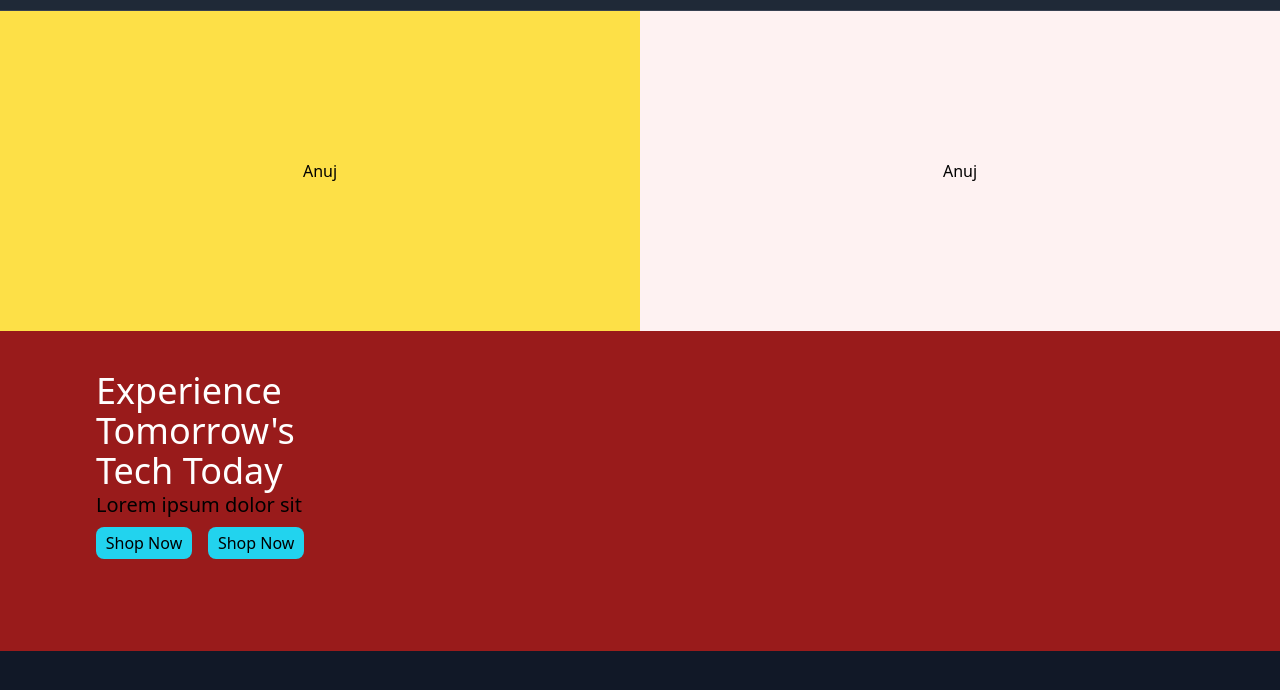
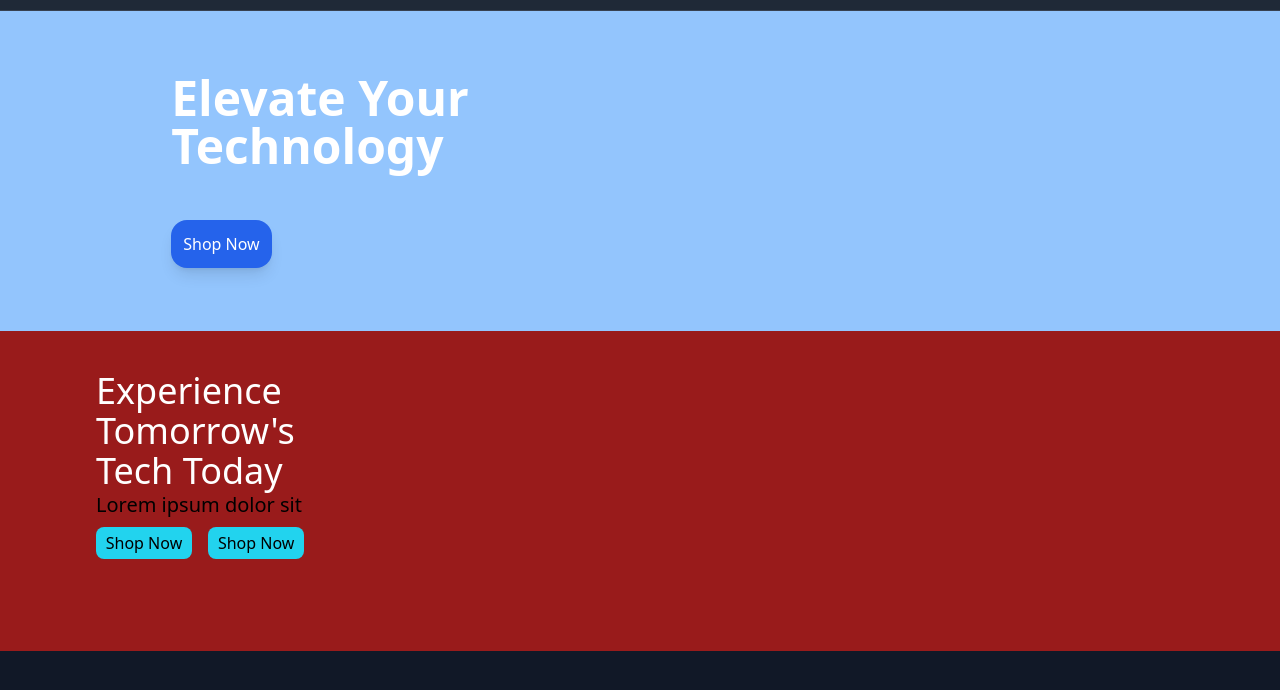
Before and after one commit to anuz-net/TechBro-College-Project, a website: page src/index.html in a window 1280 px wide. Shown: the part 54-744 px from the top of the page. Drawn offline with nearby package versions, Linux system fonts and the light colour scheme.

Commit message:
Reapply "updated"
This reverts commit 4a318cb6a052728f71f2caf0c4df19dda68f0155.

```diff
--- a/src/index.html
+++ b/src/index.html
@@ -1,5 +1,6 @@
 <!DOCTYPE html>
 <html>
+
 <head>
     <meta charset="UTF-8" />
     <meta name="viewport" content="width=device-width, initial-scale=1.0" />
@@ -7,13 +8,14 @@
     <link rel="stylesheet" href="style.css" />
     <script src="https://cdn.tailwindcss.com"></script>
     <!-- Flaticon UIcons -->
-    <link rel="stylesheet" href="https://cdn-uicons.flaticon.com/uicons-regular-straight.css">
+    <!-- <link rel="stylesheet" href="https://cdn-uicons.flaticon.com/uicons-regular-straight.css">
     <link rel="stylesheet" href="https://cdn-uicons.flaticon.com/uicons-solid-straight.css">
-    <link rel="stylesheet" href="https://cdn-uicons.flaticon.com/uicons-brands.css">
+    <link rel="stylesheet" href="https://cdn-uicons.flaticon.com/uicons-brands.css"> -->
 
     <link rel="stylesheet" href="https://cdnjs.cloudflare.com/ajax/libs/font-awesome/>
-    <link rel="stylesheet" href="https://cdnjs.cloudflare.com/ajax/libs/font-awesome/6.4.0/css/all.min.css">
+    <link rel=" stylesheet" href="https://cdnjs.cloudflare.com/ajax/libs/font-awesome/6.4.0/css/all.min.css">
 </head>
+
 <body class="bg-gray-900">
     <!-- Navbar -->
     <nav class="bg-gray-800 border-b border-gray-700">
@@ -30,11 +32,18 @@
                 <!-- Center Left: Navigation Menu -->
                 <div class="hidden md:block">
                     <div class="ml-10 flex items-baseline space-x-8">
-                        <a href="#" class="text-white hover:text-cyan-400 px-3 py-2 text-sm font-medium transition-colors duration-200">Mobile</a>
-                        <a href="#" class="text-gray-300 hover:text-cyan-400 px-3 py-2 text-sm font-medium transition-colors duration-200">Accessories</a>
-                        <a href="#" class="text-gray-300 hover:text-cyan-400 px-3 py-2 text-sm font-medium transition-colors duration-200">New Arrivals</a>
-                        <a href="#" class="text-gray-300 hover:text-cyan-400 px-3 py-2 text-sm font-medium transition-colors duration-200">Deals</a>
-                        <a href="#" class="text-gray-300 hover:text-cyan-400 px-3 py-2 text-sm font-medium transition-colors duration-200">Support Us</a>
+                        <a href="#"
+                            class="text-white hover:text-cyan-400 px-3 py-2 text-sm font-medium transition-colors duration-200">Mobile</a>
+                        <a href="#"
+                            class="text-gray-300 hover:text-cyan-400 px-3 py-2 text-sm font-medium transition-colors duration-200">Accessories</a>
+                        <a href="#"
+                            class="text-gray-300 hover:text-cyan-400 px-3 py-2 text-sm font-medium transition-colors duration-200">New
+                            Arrivals</a>
+                        <a href="#"
+                            class="text-gray-300 hover:text-cyan-400 px-3 py-2 text-sm font-medium transition-colors duration-200">Deals</a>
+                        <a href="#"
+                            class="text-gray-300 hover:text-cyan-400 px-3 py-2 text-sm font-medium transition-colors duration-200">Support
+                            Us</a>
                     </div>
                 </div>
 
@@ -44,10 +53,12 @@
                         <div class="absolute inset-y-0 left-0 pl-3 flex items-center pointer-events-none">
                             <!-- Search Icon SVG -->
                             <svg class="w-4 h-4 text-gray-400" fill="none" stroke="currentColor" viewBox="0 0 24 24">
-                                <path stroke-linecap="round" stroke-linejoin="round" stroke-width="2" d="m21 21-6-6m2-5a7 7 0 11-14 0 7 7 0 0114 0z"></path>
+                                <path stroke-linecap="round" stroke-linejoin="round" stroke-width="2"
+                                    d="m21 21-6-6m2-5a7 7 0 11-14 0 7 7 0 0114 0z"></path>
                             </svg>
                         </div>
-                        <input type="text" placeholder="Search" class="block w-full pl-10 pr-3 py-2 border border-gray-600 rounded-md leading-5 bg-gray-700 text-white placeholder-gray-400 focus:outline-none focus:border-cyan-400 focus:ring-1 focus:ring-cyan-400 text-sm">
+                        <input type="text" placeholder="Search"
+                            class="block w-full pl-10 pr-3 py-2 border border-gray-600 rounded-md leading-5 bg-gray-700 text-white placeholder-gray-400 focus:outline-none focus:border-cyan-400 focus:ring-1 focus:ring-cyan-400 text-sm">
                     </div>
                 </div>
 
@@ -57,21 +68,27 @@
                         <!-- Wishlist Icon -->
                         <button class="text-gray-300 hover:text-cyan-400 transition-colors duration-200">
                             <svg class="w-6 h-6" fill="none" stroke="currentColor" viewBox="0 0 24 24">
-                                <path stroke-linecap="round" stroke-linejoin="round" stroke-width="2" d="M4.318 6.318a4.5 4.5 0 000 6.364L12 20.364l7.682-7.682a4.5 4.5 0 00-6.364-6.364L12 7.636l-1.318-1.318a4.5 4.5 0 00-6.364 0z"></path>
+                                <path stroke-linecap="round" stroke-linejoin="round" stroke-width="2"
+                                    d="M4.318 6.318a4.5 4.5 0 000 6.364L12 20.364l7.682-7.682a4.5 4.5 0 00-6.364-6.364L12 7.636l-1.318-1.318a4.5 4.5 0 00-6.364 0z">
+                                </path>
                             </svg>
                         </button>
 
                         <!-- Cart Icon -->
                         <button class="text-gray-300 hover:text-cyan-400 transition-colors duration-200">
                             <svg class="w-6 h-6" fill="none" stroke="currentColor" viewBox="0 0 24 24">
-                                <path stroke-linecap="round" stroke-linejoin="round" stroke-width="2" d="M3 3h2l.4 2M7 13h10l4-8H5.4m0 0L7 13m0 0l-2.293 2.293c-.63.63-.184 1.707.707 1.707H19M7 13v4a2 2 0 002 2h8a2 2 0 002-2v-4m-8 2h.01M15 15h.01"></path>
+                                <path stroke-linecap="round" stroke-linejoin="round" stroke-width="2"
+                                    d="M3 3h2l.4 2M7 13h10l4-8H5.4m0 0L7 13m0 0l-2.293 2.293c-.63.63-.184 1.707.707 1.707H19M7 13v4a2 2 0 002 2h8a2 2 0 002-2v-4m-8 2h.01M15 15h.01">
+                                </path>
                             </svg>
                         </button>
 
                         <!-- Notification Icon with Badge -->
                         <button class="text-gray-300 hover:text-cyan-400 transition-colors duration-200 relative">
                             <svg class="w-6 h-6" fill="none" stroke="currentColor" viewBox="0 0 24 24">
-                                <path stroke-linecap="round" stroke-linejoin="round" stroke-width="2" d="M15 17h5l-1.405-1.405A2.032 2.032 0 0118 14.158V11a6.002 6.002 0 00-4-5.659V5a2 2 0 10-4 0v.341C7.67 6.165 6 8.388 6 11v3.159c0 .538-.214 1.055-.595 1.436L4 17h5m6 0v1a3 3 0 11-6 0v-1m6 0H9"></path>
+                                <path stroke-linecap="round" stroke-linejoin="round" stroke-width="2"
+                                    d="M15 17h5l-1.405-1.405A2.032 2.032 0 0118 14.158V11a6.002 6.002 0 00-4-5.659V5a2 2 0 10-4 0v.341C7.67 6.165 6 8.388 6 11v3.159c0 .538-.214 1.055-.595 1.436L4 17h5m6 0v1a3 3 0 11-6 0v-1m6 0H9">
+                                </path>
                             </svg>
                             <span class="absolute -top-1 -right-1 h-3 w-3 bg-red-500 rounded-full"></span>
                         </button>
@@ -80,9 +97,11 @@
 
                 <!-- Mobile menu button -->
                 <div class="md:hidden">
-                    <button type="button" class="text-gray-400 hover:text-white focus:outline-none focus:text-white" id="mobile-menu-button">
+                    <button type="button" class="text-gray-400 hover:text-white focus:outline-none focus:text-white"
+                        id="mobile-menu-button">
                         <svg class="w-6 h-6" fill="none" stroke="currentColor" viewBox="0 0 24 24">
-                            <path stroke-linecap="round" stroke-linejoin="round" stroke-width="2" d="M4 6h16M4 12h16M4 18h16"></path>
+                            <path stroke-linecap="round" stroke-linejoin="round" stroke-width="2"
+                                d="M4 6h16M4 12h16M4 18h16"></path>
                         </svg>
                     </button>
                 </div>
@@ -93,21 +112,34 @@
         <div class="md:hidden hidden" id="mobile-menu">
             <div class="px-2 pt-2 pb-3 space-y-1 sm:px-3 bg-gray-700">
                 <a href="#" class="text-white hover:text-cyan-400 block px-3 py-2 text-base font-medium">Mobile</a>
-                <a href="#" class="text-gray-300 hover:text-cyan-400 block px-3 py-2 text-base font-medium">Accessories</a>
-                <a href="#" class="text-gray-300 hover:text-cyan-400 block px-3 py-2 text-base font-medium">New Arrivals</a>
+                <a href="#"
+                    class="text-gray-300 hover:text-cyan-400 block px-3 py-2 text-base font-medium">Accessories</a>
+                <a href="#" class="text-gray-300 hover:text-cyan-400 block px-3 py-2 text-base font-medium">New
+                    Arrivals</a>
                 <a href="#" class="text-gray-300 hover:text-cyan-400 block px-3 py-2 text-base font-medium">Deals</a>
-                <a href="#" class="text-gray-300 hover:text-cyan-400 block px-3 py-2 text-base font-medium">Support Us</a>
+                <a href="#" class="text-gray-300 hover:text-cyan-400 block px-3 py-2 text-base font-medium">Support
+                    Us</a>
             </div>
         </div>
     </nav>
     <!-- // Image section -->
-    <section class = "Main-Top">
-        <div class="w-full h-80 bg-blue-300 flex items-center justify-around">
-            <div class="w-1/2 h-full bg-yellow-300 flex items-center justify-center">
-                <p>Anuj</p>
+    <section class="Main-Top">
+        <div class="w-full h-80 bg-blue-300 flex">
+            <div class="w-1/2 h-full flex items-center justify-around">
+                <div class="left-side ">
+                    <div class="text-white mb-[50px]">
+                        <h2 class="text-5xl font-bold">Elevate Your <br> Technology</h2>
                     </div>
-            <div class="bg-red-50 w-1/2 h-full flex items-center justify-center">
-                <p>Anuj</p>
+                    <div class="betons">
+                        <button
+                            class="btn bg-blue-600 text-white p-3 rounded-2xl hover:bg-blue-800 focus:ring-4 focus:ring-blue-400 flex items-center justify-around shadow-lg transition">Shop
+                            Now</button>
+
+                    </div>
+                </div>
+            </div>
+            <div class=" w-1/2 h-full flex items-center justify-center">
+
             </div>
         </div>
     </section>
@@ -130,7 +162,6 @@
         // Mobile menu toggle
         const mobileMenuButton = document.getElementById('mobile-menu-button');
         const mobileMenu = document.getElementById('mobile-menu');
-
         mobileMenuButton.addEventListener('click', () => {
             mobileMenu.classList.toggle('hidden');
         });
@@ -142,4 +173,5 @@
     </nav>
     </section>
 </body>
+
 </html>
```
Lines whose indentation alone changed are shown as unchanged.
